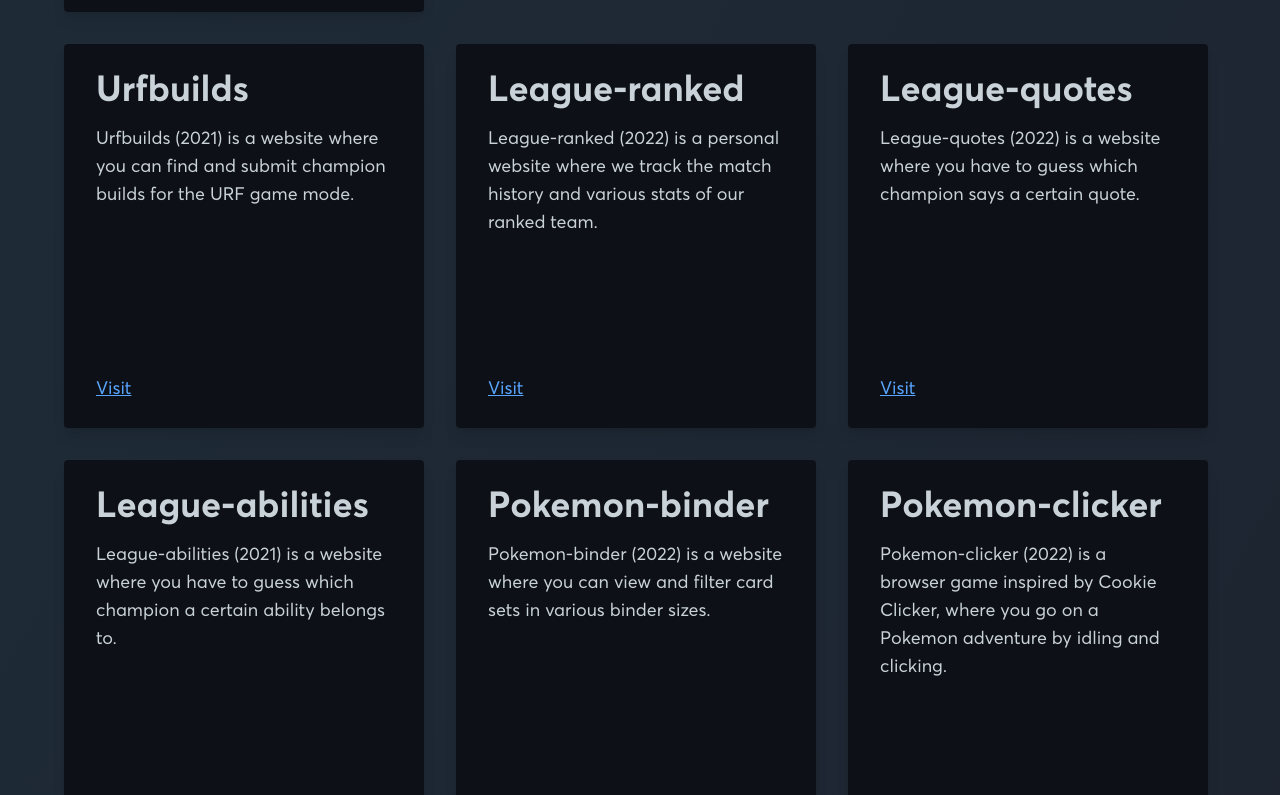
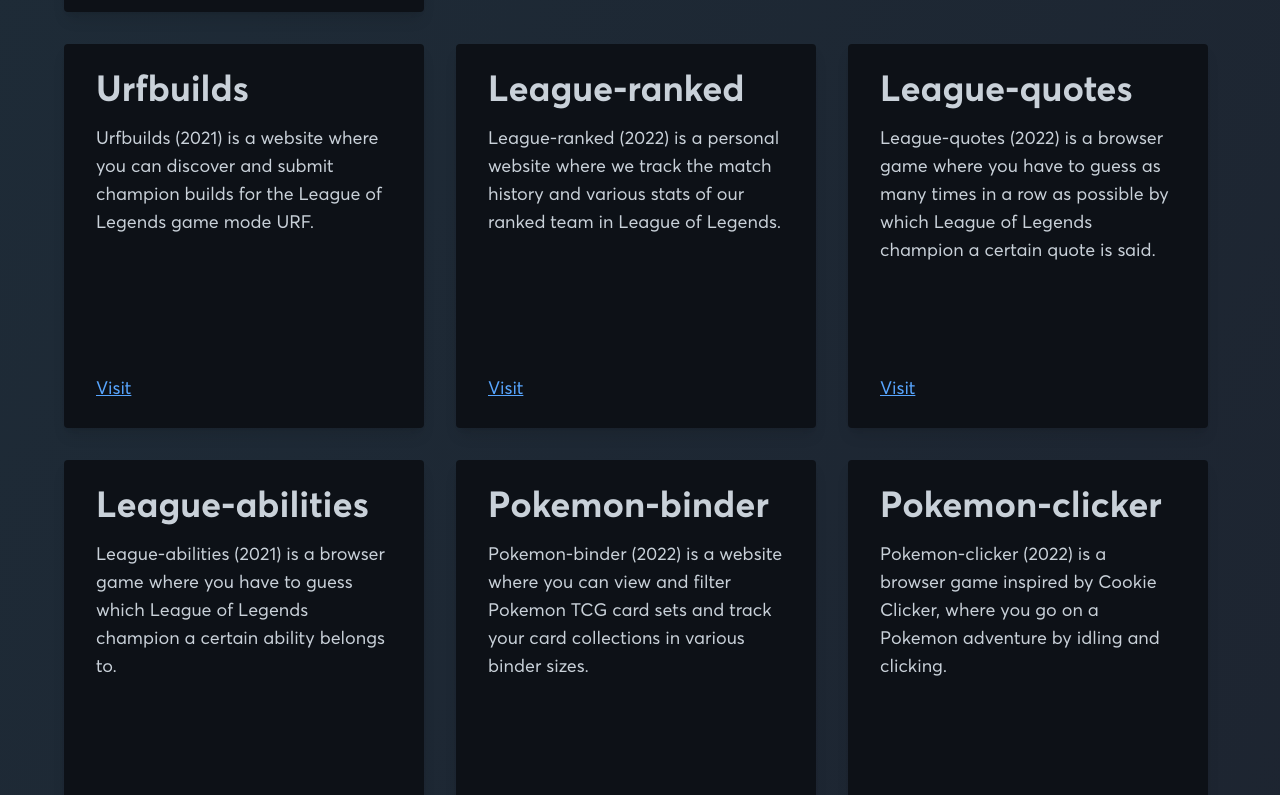
Before and after one commit to Ralphvandodewaard/project-ralph, a Vue app: page / in a window 1280 px wide. Shown: the part 580-1375 px from the top of the page. Built offline with nearby package versions, Linux system fonts and the light colour scheme.

Commit message:
Improved projects descriptions

```diff
--- a/src/assets/projects.ts
+++ b/src/assets/projects.ts
@@ -3,35 +3,35 @@
 const projects: Project[] = [
   {
     label: 'Urfbuilds',
-    description: 'Urfbuilds (2021) is a website where you can find and submit champion builds for the URF game mode.',
+    description: 'Urfbuilds (2021) is a website where you can discover and submit champion builds for the League of Legends game mode URF.',
     links: [
-      { label: 'Visit', url: 'https://urfbuilds.com/' }
+      { label: 'Visit', url: 'https://urfbuilds.com' }
     ]
   },
   {
     label: 'League-ranked',
-    description: 'League-ranked (2022) is a personal website where we track the match history and various stats of our ranked team.',
+    description: 'League-ranked (2022) is a personal website where we track the match history and various stats of our ranked team in League of Legends.',
     links: [
       { label: 'Visit', url: 'https://projectralph.com/league-ranked' }
     ]
   },
   {
     label: 'League-quotes',
-    description: 'League-quotes (2022) is a website where you have to guess which champion says a certain quote.',
+    description: 'League-quotes (2022) is a browser game where you have to guess as many times in a row as possible by which League of Legends champion a certain quote is said.',
     links: [
       { label: 'Visit', url: 'https://projectralph.com/league-quotes' }
     ]
   },
   {
     label: 'League-abilities',
-    description: 'League-abilities (2021) is a website where you have to guess which champion a certain ability belongs to.',
+    description: 'League-abilities (2021) is a browser game where you have to guess which League of Legends champion a certain ability belongs to.',
     links: [
       { label: 'Visit', url: 'https://projectralph.com/league-trivia' }
     ]
   },
   {
     label: 'Pokemon-binder',
-    description: 'Pokemon-binder (2022) is a website where you can view and filter card sets in various binder sizes.',
+    description: 'Pokemon-binder (2022) is a website where you can view and filter Pokemon TCG card sets and track your card collections in various binder sizes.',
     links: [
       { label: 'Visit', url: 'https://projectralph.com/pokemon-binder' }
     ]
@@ -58,7 +58,7 @@
   },
   {
     label: 'VR Detective Training',
-    description: 'VR Detective Training (2020) is a virtual reality training built in collaboration with the Politie Amsterdam, with the goal of giving police detectives the opportunity to virtually practice working at crime scenes.',
+    description: 'VR Detective Training (2020) is a virtual reality concept game built in collaboration with the Politie Amsterdam, with the goal of giving police detectives the opportunity to virtually practice working at crime scenes.',
     links: []
   },
   {
```
